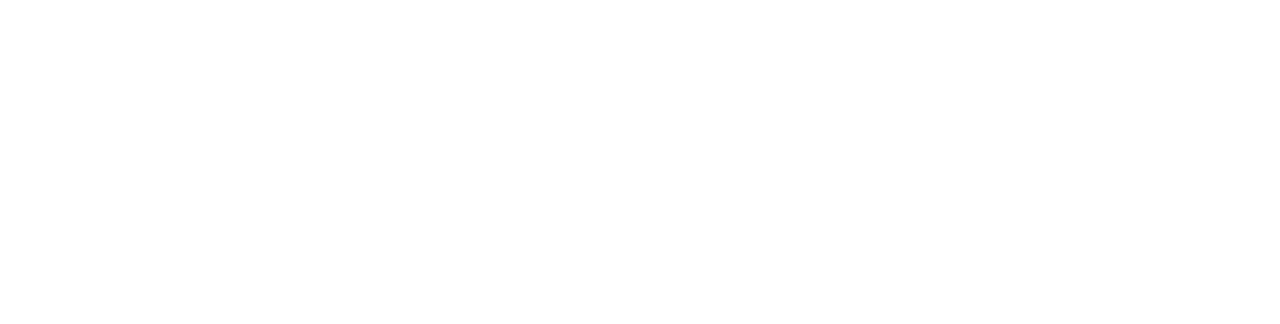
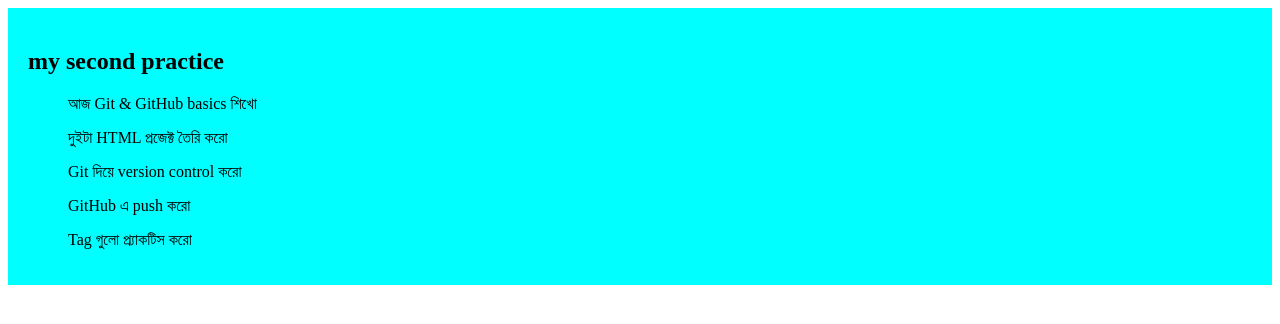
Before and after one commit to mdfardous98/my-second-web, a plain HTML site: page index.html in a window 1280 px wide. Drawn offline with Linux system fonts and the light colour scheme.

Commit message:
added a meanigful word or sentence

```diff
--- a/index.html
+++ b/index.html
@@ -4,8 +4,17 @@
     <meta charset="UTF-8">
     <meta name="viewport" content="width=device-width, initial-scale=1.0">
     <title>my second web</title>
+    <link rel="stylesheet" href="styles/blog.css">
 </head>
 <body>
-
+    <div>
+        <h2>my second practice</h2>
+        <p><ol>আজ Git & GitHub basics শিখো</ol>
+<ol>দুইটা HTML প্রজেক্ট তৈরি করো</ol>
+<ol>Git দিয়ে version control করো</ol>
+<ol>GitHub এ push করো</ol>
+<ol>Tag গুলো প্র্যাকটিস করো</ol>
+</p>
+    </div>
 </body>
 </html>
--- /dev/null
+++ b/styles/blog.css
@@ -0,0 +1,4 @@
+div{
+    background-color: aqua;
+    padding: 20px;
+}
```
